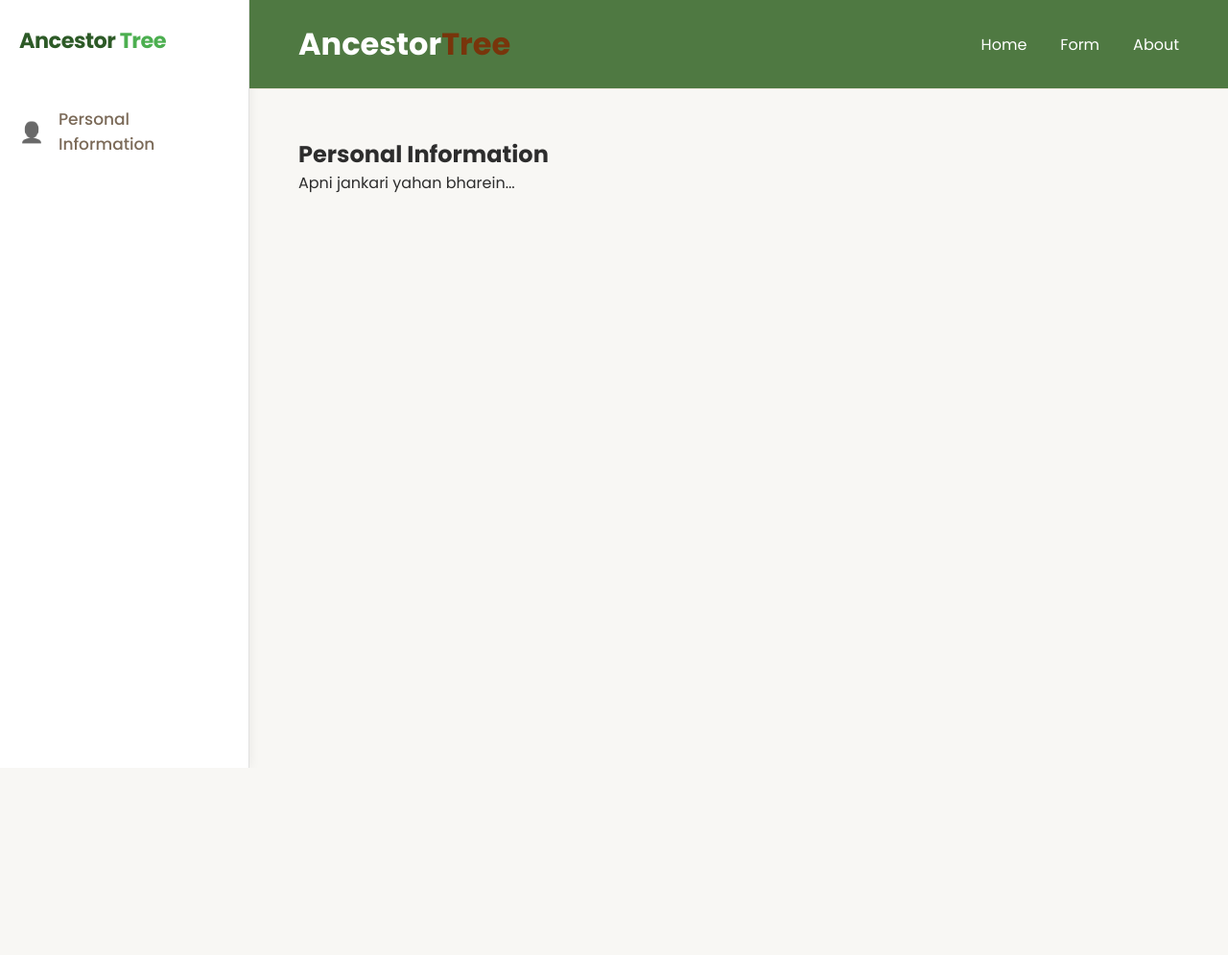
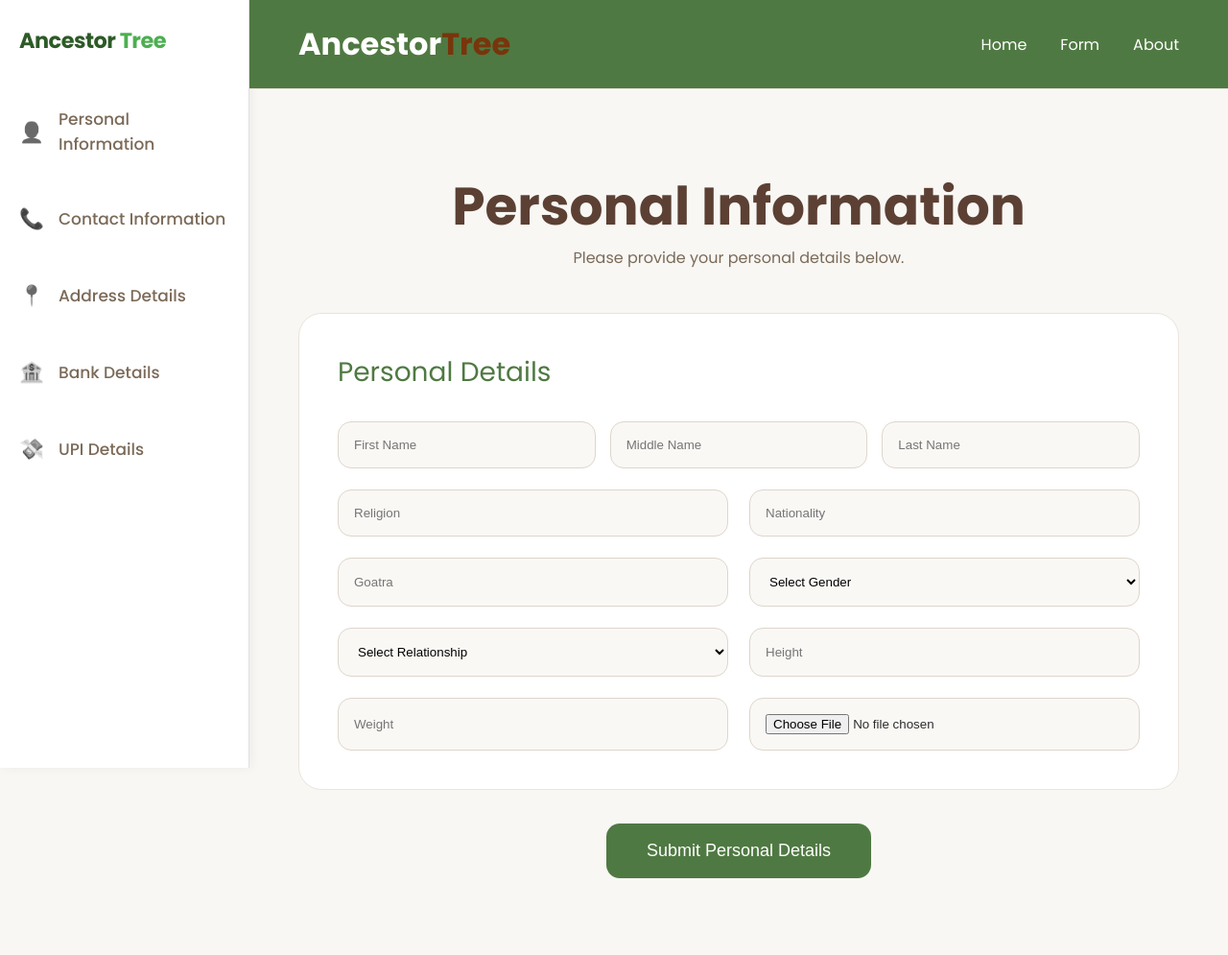
Before and after one commit to namratabhavsar7-jpg/Ancestor-Tree, a Django app: page /personal-info/ in a window 1280 px wide. Shown: the whole page at 96% size. Before the commit the page ends 800 px from the top, so only its background shows below. Run offline with Django 5.2, Linux system fonts and the light colour scheme.

Commit message:
Added sidebar

```diff
--- a/myproject/Templates/base.html
+++ b/myproject/Templates/base.html
@@ -17,6 +17,18 @@
             <nav class="sidebar-nav">
                 <a href="{% url 'personal_info' %}" class="nav-item">
                     <span class="icon">👤</span> Personal Information
+                </a>
+                <a href="{% url 'contact_info' %}" class="nav-item">
+                    <span class="icon">📞</span> Contact Information
+                </a>
+                <a href="{% url 'address_details' %}" class="nav-item">
+                    <span class="icon">📍</span> Address Details
+                </a>
+                <a href="{% url 'bank_details' %}" class="nav-item">
+                    <span class="icon">🏦</span> Bank Details
+                </a>
+                <a href="{% url 'upi_details' %}" class="nav-item">
+                    <span class="icon">💸</span> UPI Details
                 </a>
             </nav>
         </aside>
--- a/myproject/Templates/personal_info.html
+++ b/myproject/Templates/personal_info.html
@@ -1,8 +1,56 @@
 {% extends 'base.html' %}
+{% load static %}
 
 {% block content %}
-<section class="container" style="padding: 50px 0;">
-    <h1>Personal Information</h1>
-    <p>Apni jankari yahan bharein...</p>
-    </section>
+<section class="form-section">
+    <div class="container">
+        <div class="section-heading">
+            <h1>Personal Information</h1>
+            <p>Please provide your personal details below.</p>
+        </div>
+
+        {% if success %}
+        <div class="success-message">
+            Personal details submitted successfully 🎉
+        </div>
+        {% endif %}
+
+        <form method="POST" id="personalInfoForm" enctype="multipart/form-data">
+            {% csrf_token %}
+
+            <div class="form-card">
+                <div class="form-title">Personal Details</div>
+                <div class="form-grid">
+                    <div class="full-name-group">
+                        <div class="name-fields">
+                            <input type="text" name="first_name" placeholder="First Name" required>
+                            <input type="text" name="middle_name" placeholder="Middle Name">
+                            <input type="text" name="last_name" placeholder="Last Name" required>
+                        </div>
+                    </div>
+                    <input type="text" name="religion" placeholder="Religion">
+                    <input type="text" name="nationality" placeholder="Nationality">
+                    <input type="text" name="goatra" placeholder="Goatra">
+                    <select name="gender">
+                        <option>Select Gender</option>
+                        <option>Male</option>
+                        <option>Female</option>
+                    </select>
+                    <select name="relationship_title">
+                        <option value="">Select Relationship</option>
+                        <option value="Father">Father</option>
+                        <option value="Mother">Mother</option>
+                    </select>
+                    <input type="number" name="height" placeholder="Height">
+                    <input type="number" name="weight" placeholder="Weight">
+                    <input type="file" name="photo">
+                </div>
+            </div>
+
+            <div class="submit-area">
+                <button type="submit" class="submit-btn">Submit Personal Details</button>
+            </div>
+        </form>
+    </div>
+</section>
 {% endblock %}
--- a/myproject/urls.py
+++ b/myproject/urls.py
@@ -9,5 +9,9 @@ urlpatterns = [
 
     path('about/', views.about, name='about'),
     path('personal-info/', views.personal_info, name='personal_info'),
+    path('contact-info/', views.contact_info, name='contact_info'),
+    path('address-details/', views.address_details, name='address_details'),
+    path('bank-details/', views.bank_details, name='bank_details'),
+    path('upi-details/', views.upi_details, name='upi_details'),
 
 ]
--- a/myproject/views.py
+++ b/myproject/views.py
@@ -18,7 +18,81 @@ def about(request):
 
 #===================personal info =============
 def personal_info(request):
-    return render(request, 'personal_info.html')
+    success = request.GET.get('success')
+
+    if request.method == 'POST':
+        FamilyMember.objects.create(
+            first_name=request.POST.get('first_name'),
+            middle_name=request.POST.get('middle_name'),
+            last_name=request.POST.get('last_name'),
+            religion=request.POST.get('religion'),
+            nationality=request.POST.get('nationality'),
+            goatra=request.POST.get('goatra'),
+            relationship_title=request.POST.get('relationship_title'),
+            gender=request.POST.get('gender'),
+            height=request.POST.get('height') or None,
+            weight=request.POST.get('weight') or None,
+            photo=request.FILES.get('photo'),
+        )
+        return redirect('/personal_info/?success=true')
+
+    return render(request, 'personal_info.html', {'success': success})
+
+#===================contact info =============
+def contact_info(request):
+    success = request.GET.get('success')
+    if request.method == 'POST':
+        FamilyMember.objects.create(
+            contact_number_1=request.POST.get('contact_number_1'),
+            contact_number_2=request.POST.get('contact_number_2'),
+            whatsapp_number=request.POST.get('whatsapp_number'),
+            email=request.POST.get('email'),
+            address=request.POST.get('address'),
+            current_address=request.POST.get('current_address'),
+        )
+        return redirect('/contact-info/?success=true')
+    return render(request, 'contact_info.html', {'success': success})
+
+#===================address details =============
+def address_details(request):
+    success = request.GET.get('success')
+    if request.method == 'POST':
+        FamilyMember.objects.create(
+            native=request.POST.get('native'),
+            village=request.POST.get('village'),
+            city=request.POST.get('city'),
+            taluka=request.POST.get('taluka'),
+            district=request.POST.get('district'),
+            pincode=request.POST.get('pincode'),
+        )
+        return redirect('/address-details/?success=true')
+    return render(request, 'address_info.html', {'success': success})
+
+#===================bank details =============
+def bank_details(request):
+    success = request.GET.get('success')
+    if request.method == 'POST':
+        FamilyMember.objects.create(
+            bank_name=request.POST.get('bank_name'),
+            account_holder_name=request.POST.get('account_holder_name'),
+            account_number=request.POST.get('account_number'),
+            ifsc_code=request.POST.get('ifsc_code'),
+            branch_name=request.POST.get('branch_name'),
+        )
+        return redirect('/bank-details/?success=true')
+    return render(request, 'bank_details.html', {'success': success})
+
+#===================upi details =============
+def upi_details(request):
+    success = request.GET.get('success')
+    if request.method == 'POST':
+        FamilyMember.objects.create(
+            upi_id=request.POST.get('upi_id'),
+            upi_name=request.POST.get('upi_name'),
+        )
+        return redirect('/upi-details/?success=true')
+    return render(request, 'upi_details.html', {'success': success})
+
 # ================= FORM PAGE =================
 
 def form_page(request):
```
Also changed, not shown: myproject/Templates/address_info.html (added, +39 -0 lines), myproject/Templates/bank_details.html (added, +38 -0 lines), myproject/Templates/contact_info.html (added, +55 -0 lines), myproject/Templates/static/js/script.js (+15 -55 lines), myproject/Templates/upi_details.html (added, +35 -0 lines).
